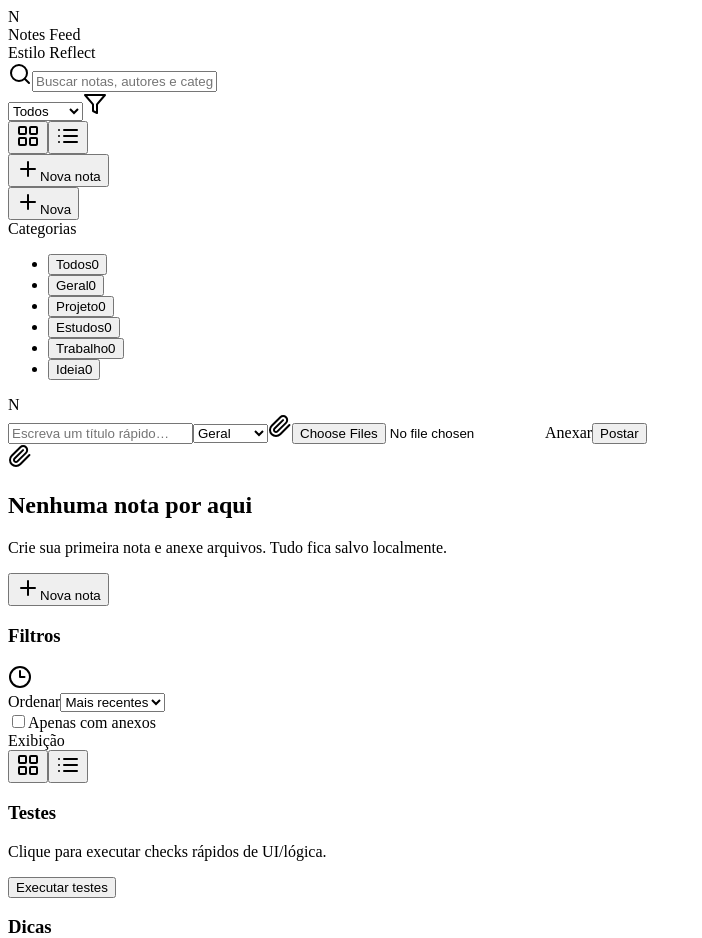
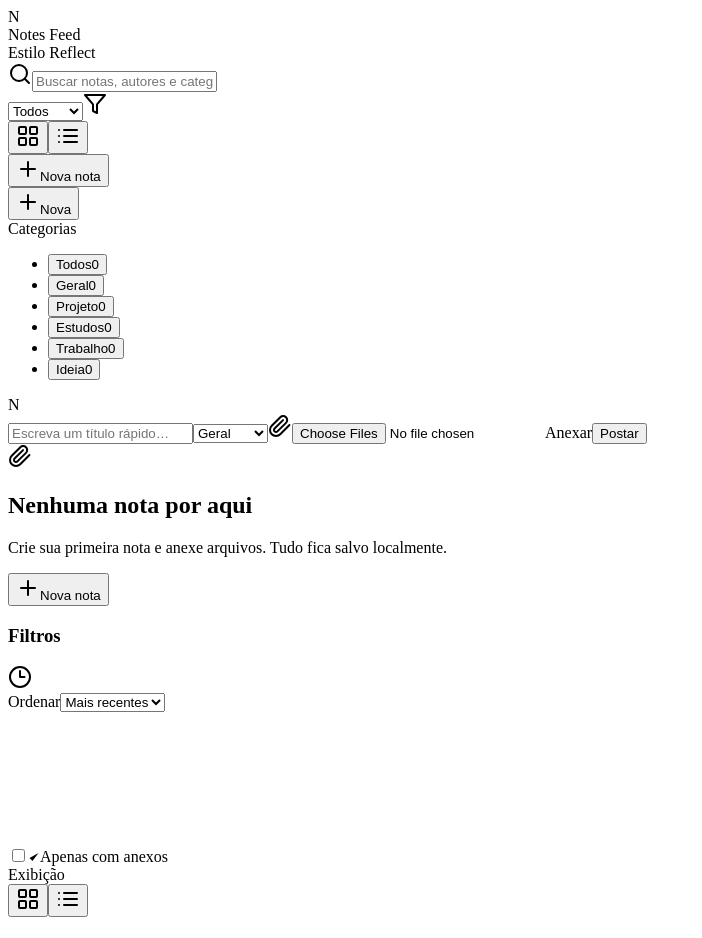
Before and after one commit to DaviSzabo/Notes-App, a Next.js app: page / in a window 1280 px wide. Shown: the top 938 px of the page, without its empty margins (0-702 px from the left). Built offline with nearby package versions, Linux system fonts and the light colour scheme.

Commit message:
Update page.tsx

```diff
--- a/app/page.tsx
+++ b/app/page.tsx
@@ -183,7 +183,7 @@ export default function Page() {
       {/* Top bar (branca para contraste) */}
       <header className="sticky top-0 z-40 bg-white border-b border-neutral-200">
   <div className="max-w-6xl mx-auto px-4 py-3 flex items-center gap-3">
-    <div className="flex items-center gap-2">
+    <div className="">
       <div className="size-8 rounded-full bg-black text-white grid place-items-center font-semibold font-title">N</div>
       <div className="leading-tight">
         <div className="font-semibold font-title text-slate-900">Notes Feed</div>
@@ -334,9 +334,30 @@ export default function Page() {
                     <option value="old">Mais antigas</option>
                   </select>
                 </div>
-                <div className="flex items-center gap-2">
-                  <input id="onlyAtt" type="checkbox" checked={onlyWithAtt} onChange={(e) => { setOnlyWithAtt(e.target.checked); setLimit(12); }} className="size-4" />
-                  <label htmlFor="onlyAtt" className="text-sm">Apenas com anexos</label>
+                {/* Checkbox estilizado (Uiverse) */}
+                <div className="checkbox-wrapper-4 mt-1">
+                  <input
+                    className="inp-cbx"
+                    id="onlyAtt"
+                    type="checkbox"
+                    checked={onlyWithAtt}
+                    onChange={(e) => { setOnlyWithAtt(e.target.checked); setLimit(12); }}
+                  />
+                  <label className="cbx" htmlFor="onlyAtt">
+                    <span>
+                      <svg width="12" height="10">
+                        {/* React moderno usa href em vez de xlinkHref */}
+                        <use href="#check-4"></use>
+                      </svg>
+                    </span>
+                    <span>Apenas com anexos</span>
+                  </label>
+                  {/* Símbolo inline necessário para a animação */}
+                  <svg className="inline-svg">
+                    <symbol id="check-4" viewBox="0 0 12 10">
+                      <polyline points="1.5 6 4.5 9 10.5 1"></polyline>
+                    </symbol>
+                  </svg>
                 </div>
                 <div>
                   <label className="text-xs text-slate-400">Exibição</label>
```
